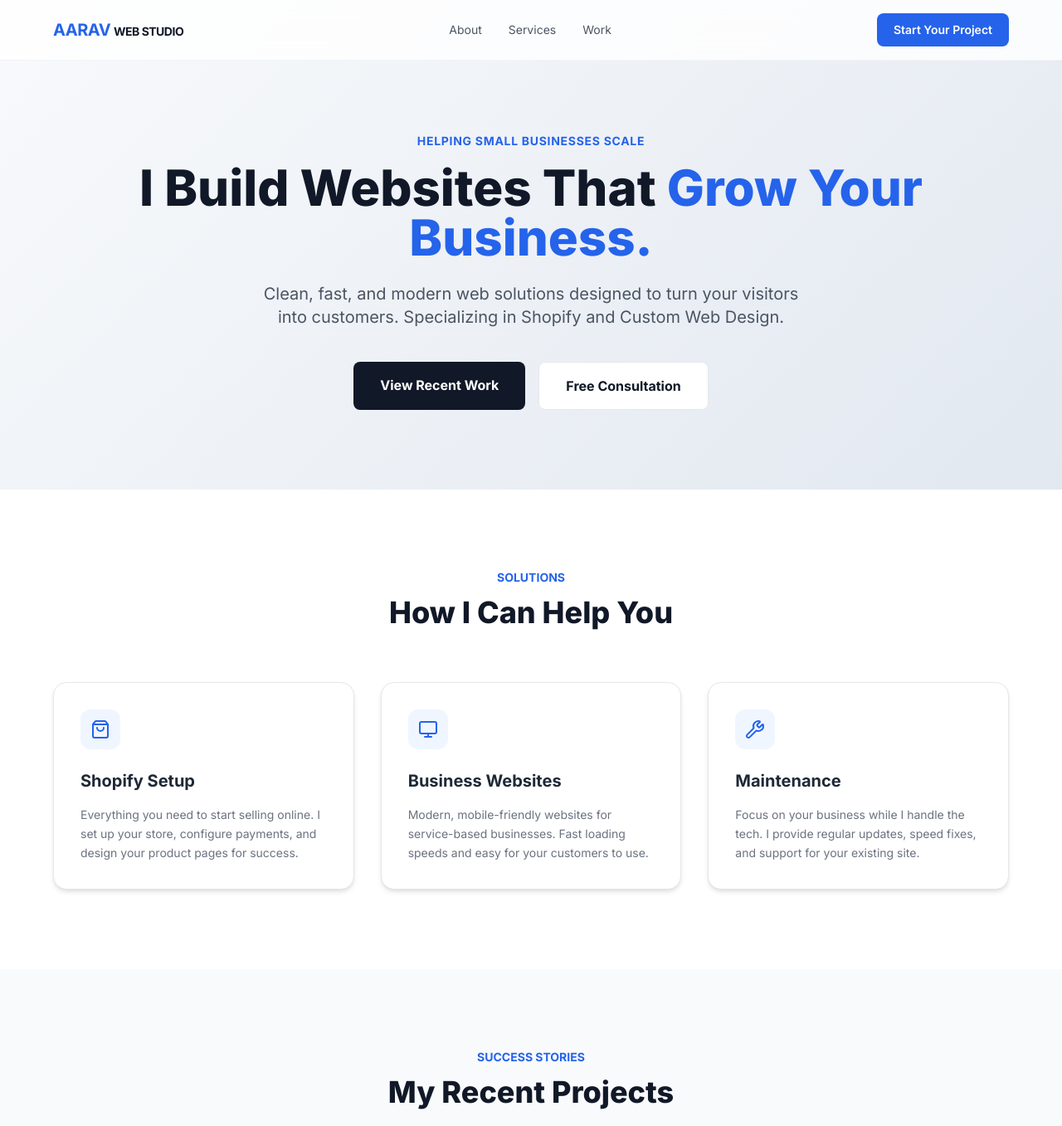
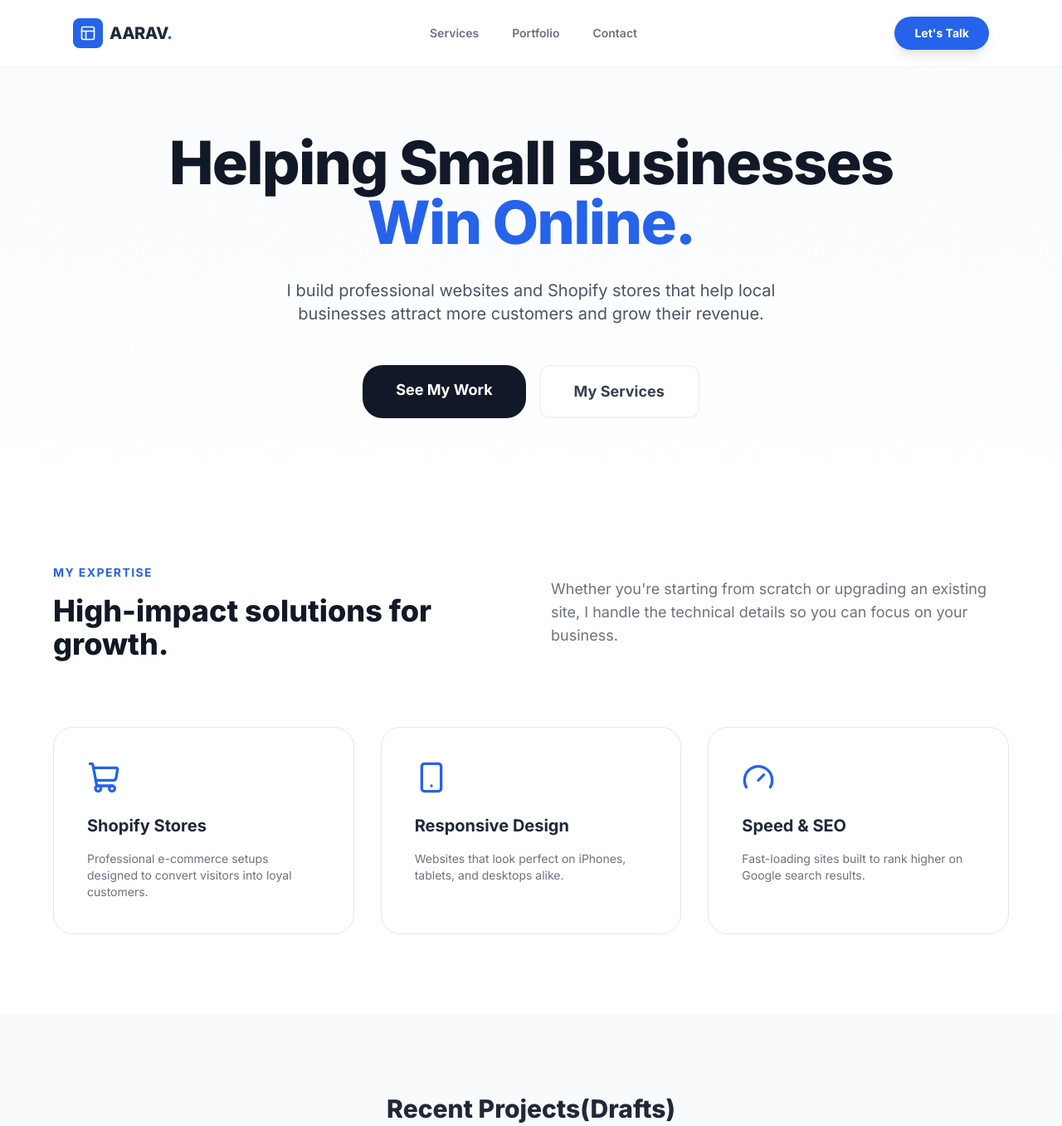
Before and after one commit to 789aarav123-star/Portfolio-1, a plain HTML site: page index.html in a window 1280 px wide. Shown: the top 1357 px of the page at 83% size. Drawn offline with nearby package versions, Linux system fonts and the light colour scheme.

Commit message:
Update index.html

```diff
--- a/index.html
+++ b/index.html
@@ -3,96 +3,108 @@
 <head>
     <meta charset="UTF-8">
     <meta name="viewport" content="width=device-width, initial-scale=1.0">
-    <title>Aarav | Web Developer for Growing Businesses</title>
-    <script src="https://cdn.tailwindcss.com"></script>
+    <title>Aarav | Web Solutions & Shopify for Small Business</title>
+    <link href="https://cdnjs.cloudflare.com/ajax/libs/tailwindcss/2.2.19/tailwind.min.css" rel="stylesheet">
     <script src="https://unpkg.com/lucide@latest"></script>
     <style>
-        @import url('https://fonts.googleapis.com/css2?family=Inter:wght@300;400;600;700;800&display=swap');
+        @import url('https://fonts.googleapis.com/css2?family=Inter:wght@400;600;700;800&display=swap');
 
         body {
             font-family: 'Inter', sans-serif;
-            background-color: #ffffff;
             color: #1f2937;
-            scroll-behavior: smooth;
+            line-height: 1.6;
         }
 
-        .hero-gradient {
-            background: linear-gradient(135deg, #f8fafc 0%, #e2e8f0 100%);
+        .bg-gradient-soft {
+            background: linear-gradient(180deg, #f8fafc 0%, #ffffff 100%);
         }
 
-        .btn-blue {
-            background-color: #2563eb;
-            transition: all 0.3s ease;
+        .brand-blue { color: #2563eb; }
+        .bg-brand-blue { background-color: #2563eb; }
+
+        .card-hover {
+            transition: all 0.3s cubic-bezier(0.4, 0, 0.2, 1);
+            border: 1px solid #e5e7eb;
         }
 
-        .btn-blue:hover {
-            background-color: #1d4ed8;
-            transform: translateY(-1px);
+        .card-hover:hover {
+            transform: translateY(-5px);
+            box-shadow: 0 20px 25px -5px rgba(0, 0, 0, 0.05);
+            border-color: #2563eb;
         }
 
-        .card-shadow {
-            box-shadow: 0 4px 6px -1px rgba(0, 0, 0, 0.1), 0 2px 4px -1px rgba(0, 0, 0, 0.06);
-            border: 1px solid #e5e7eb;
+        .nav-glass {
+            background: rgba(255, 255, 255, 0.9);
+            backdrop-filter: blur(8px);
         }
+
+        html { scroll-behavior: smooth; }
     </style>
 </head>
-<body>
+<body class="bg-white">
 
-    <nav class="fixed top-0 w-full bg-white/80 backdrop-blur-md z-50 py-4 px-6 border-b border-gray-100">
-        <div class="max-w-6xl mx-auto flex justify-between items-center">
-            <div class="text-xl font-bold text-blue-600 tracking-tight">AARAV<span class="text-gray-900 uppercase text-sm ml-1">Web Studio</span></div>
-            <div class="hidden md:flex gap-8 text-sm font-medium text-gray-600">
-                <a href="#about" class="hover:text-blue-600 transition-colors">About</a>
+    <nav class="fixed top-0 w-full z-50 nav-glass border-b border-gray-100">
+        <div class="max-w-6xl mx-auto px-6 h-20 flex justify-between items-center">
+            <div class="flex items-center gap-2">
+                <div class="w-9 h-9 bg-brand-blue rounded-lg flex items-center justify-center">
+                    <i data-lucide="layout" class="text-white w-5 h-5"></i>
+                </div>
+                <span class="text-xl font-extrabold tracking-tight">AARAV<span class="brand-blue">.</span></span>
+            </div>
+
+            <div class="hidden md:flex gap-10 text-sm font-semibold text-gray-500">
                 <a href="#services" class="hover:text-blue-600 transition-colors">Services</a>
-                <a href="#work" class="hover:text-blue-600 transition-colors">Work</a>
+                <a href="#work" class="hover:text-blue-600 transition-colors">Portfolio</a>
+                <a href="#contact" class="hover:text-blue-600 transition-colors">Contact</a>
             </div>
-            <a href="#contact" class="bg-blue-600 text-white px-5 py-2.5 text-sm font-semibold rounded-lg btn-blue">Start Your Project</a>
+
+            <a href="https://wa.me/9779800000000" class="bg-brand-blue text-white px-6 py-2.5 rounded-full text-sm font-bold shadow-lg shadow-blue-500/20 hover:opacity-90 transition-all">
+                Let's Talk
+            </a>
         </div>
     </nav>
 
-    <section id="home" class="hero-gradient pt-40 pb-24 px-6">
-        <div class="max-w-5xl mx-auto text-center">
-            <span class="text-blue-600 font-bold text-sm tracking-wider uppercase mb-4 block">Helping Small Businesses Scale</span>
-            <h1 class="text-4xl md:text-6xl font-extrabold text-gray-900 mb-6 leading-tight">
-                I Build Websites That <span class="text-blue-600">Grow Your Business.</span>
+    <section class="pt-40 pb-20 px-6 bg-gradient-soft">
+        <div class="max-w-4xl mx-auto text-center">
+            <h1 class="text-5xl md:text-7xl font-extrabold text-gray-900 tracking-tight mb-8">
+                Helping Small Businesses <br>
+                <span class="brand-blue">Win Online.</span>
             </h1>
-            <p class="text-gray-600 text-lg md:text-xl max-w-2xl mx-auto mb-10 leading-relaxed">
-                Clean, fast, and modern web solutions designed to turn your visitors into customers. Specializing in Shopify and Custom Web Design.
+            <p class="text-xl text-gray-600 mb-12 max-w-2xl mx-auto font-medium">
+                I build professional websites and Shopify stores that help local businesses attract more customers and grow their revenue.
             </p>
             <div class="flex flex-col sm:flex-row gap-4 justify-center">
-                <a href="#work" class="bg-gray-900 text-white px-8 py-4 rounded-lg font-bold">View Recent Work</a>
-                <a href="#contact" class="bg-white text-gray-900 border border-gray-200 px-8 py-4 rounded-lg font-bold hover:bg-gray-50 transition-all">Free Consultation</a>
+                <a href="#work" class="bg-gray-900 text-white px-10 py-4 rounded-3xl font-bold text-lg hover:bg-gray-800 transition-all">See My Work</a>
+                <a href="#services" class="bg-white text-gray-700 border-2 border-gray-100 px-10 py-4 rounded-xl font-bold text-lg hover:border-blue-600 transition-all">My Services</a>
             </div>
         </div>
     </section>
 
-    <section id="services" class="py-24 px-6 bg-white">
+    <section id="services" class="py-24 px-6">
         <div class="max-w-6xl mx-auto">
-            <div class="text-center mb-16">
-                <h2 class="text-blue-600 font-bold text-sm uppercase mb-3">Solutions</h2>
-                <h3 class="text-3xl md:text-4xl font-extrabold text-gray-900">How I Can Help You</h3>
+            <div class="grid grid-cols-1 md:grid-cols-2 gap-12 items-center mb-20">
+                <div>
+                    <h2 class="text-blue-600 font-bold uppercase tracking-widest text-sm mb-4">My Expertise</h2>
+                    <h3 class="text-4xl font-extrabold text-gray-900">High-impact solutions for growth.</h3>
+                </div>
+                <p class="text-gray-500 text-lg">Whether you're starting from scratch or upgrading an existing site, I handle the technical details so you can focus on your business.</p>
             </div>
+
             <div class="grid grid-cols-1 md:grid-cols-3 gap-8">
-                <div class="p-8 rounded-2xl card-shadow bg-white hover:border-blue-200 transition-all">
-                    <div class="w-12 h-12 bg-blue-50 rounded-xl flex items-center justify-center mb-6">
-                        <i data-lucide="shopping-bag" class="text-blue-600"></i>
-                    </div>
-                    <h4 class="text-xl font-bold mb-4">Shopify Setup</h4>
-                    <p class="text-gray-500 text-sm leading-relaxed">Everything you need to start selling online. I set up your store, configure payments, and design your product pages for success.</p>
+                <div class="p-10 rounded-3xl card-hover bg-white">
+                    <i data-lucide="shopping-cart" class="text-blue-600 w-10 h-10 mb-6"></i>
+                    <h4 class="text-xl font-bold mb-4">Shopify Stores</h4>
+                    <p class="text-gray-500 text-sm">Professional e-commerce setups designed to convert visitors into loyal customers.</p>
                 </div>
-                <div class="p-8 rounded-2xl card-shadow bg-white hover:border-blue-200 transition-all">
-                    <div class="w-12 h-12 bg-blue-50 rounded-xl flex items-center justify-center mb-6">
-                        <i data-lucide="monitor" class="text-blue-600"></i>
-                    </div>
-                    <h4 class="text-xl font-bold mb-4">Business Websites</h4>
-                    <p class="text-gray-500 text-sm leading-relaxed">Modern, mobile-friendly websites for service-based businesses. Fast loading speeds and easy for your customers to use.</p>
+                <div class="p-10 rounded-3xl card-hover bg-white">
+                    <i data-lucide="smartphone" class="text-blue-600 w-10 h-10 mb-6"></i>
+                    <h4 class="text-xl font-bold mb-4">Responsive Design</h4>
+                    <p class="text-gray-500 text-sm">Websites that look perfect on iPhones, tablets, and desktops alike.</p>
                 </div>
-                <div class="p-8 rounded-2xl card-shadow bg-white hover:border-blue-200 transition-all">
-                    <div class="w-12 h-12 bg-blue-50 rounded-xl flex items-center justify-center mb-6">
-                        <i data-lucide="wrench" class="text-blue-600"></i>
-                    </div>
-                    <h4 class="text-xl font-bold mb-4">Maintenance</h4>
-                    <p class="text-gray-500 text-sm leading-relaxed">Focus on your business while I handle the tech. I provide regular updates, speed fixes, and support for your existing site.</p>
+                <div class="p-10 rounded-3xl card-hover bg-white">
+                    <i data-lucide="gauge" class="text-blue-600 w-10 h-10 mb-6"></i>
+                    <h4 class="text-xl font-bold mb-4">Speed & SEO</h4>
+                    <p class="text-gray-500 text-sm">Fast-loading sites built to rank higher on Google search results.</p>
                 </div>
             </div>
         </div>
@@ -100,65 +112,45 @@
 
     <section id="work" class="py-24 px-6 bg-gray-50">
         <div class="max-w-6xl mx-auto">
-            <div class="mb-16">
-                <h2 class="text-blue-600 font-bold text-sm uppercase mb-3 text-center">Success Stories</h2>
-                <h3 class="text-3xl md:text-4xl font-extrabold text-gray-900 text-center">My Recent Projects</h3>
+            <div class="text-center mb-16">
+                <h3 class="text-3xl font-extrabold">Recent Projects(Drafts)</h3>
             </div>
             <div class="grid grid-cols-1 md:grid-cols-2 gap-10">
-                <div class="bg-white rounded-2xl overflow-hidden card-shadow group">
-                    <div class="h-64 bg-gray-200 relative overflow-hidden">
-                        <img src="https://images.unsplash.com/photo-1541339907198-e08756ebafe3?auto=format&fit=crop&q=80&w=800" class="w-full h-full object-cover group-hover:scale-105 transition-transform duration-500">
+                <div class="bg-white rounded-3xl overflow-hidden shadow-sm border border-gray-100 group">
+                    <div class="h-64 bg-gray-200 overflow-hidden">
+                        <img src="https://images.unsplash.com/photo-1614164185128-e4ec99c436d7?auto=format&fit=crop&q=80&w=800" class="w-full h-full object-cover group-hover:scale-105 transition-transform">
                     </div>
                     <div class="p-8">
-                        <h4 class="text-2xl font-bold mb-2 text-gray-900">Horologix Watch Store</h4>
-                        <p class="text-gray-600 mb-6 text-sm">A full Shopify setup for a local retailer, increasing their monthly sales by 40%.</p>
-                        <div class="flex gap-2">
-                            <span class="bg-blue-50 text-blue-700 text-[10px] font-bold px-3 py-1 rounded-full uppercase">Shopify</span>
-                            <span class="bg-green-50 text-green-700 text-[10px] font-bold px-3 py-1 rounded-full uppercase">E-commerce</span>
-                        </div>
+                        <h4 class="text-2xl font-bold mb-3">Horologix Watches</h4>
+                        <p class="text-gray-500 mb-6">Custom Shopify store for a premium watch retailer, optimized for mobile sales.</p>
+                        <span class="inline-block bg-blue-50 text-blue-700 text-xs font-bold px-4 py-1.5 rounded-full uppercase">E-Commerce</span>
                     </div>
                 </div>
-                <div class="bg-white rounded-2xl overflow-hidden card-shadow group">
-                    <div class="h-64 bg-gray-200 relative overflow-hidden">
-                        <img src="https://images.unsplash.com/photo-1497366216548-37526070297c?auto=format&fit=crop&q=80&w=800" class="w-full h-full object-cover group-hover:scale-105 transition-transform duration-500">
+                <div class="bg-white rounded-3xl overflow-hidden shadow-sm border border-gray-100 group">
+                    <div class="h-64 bg-gray-200 overflow-hidden">
+                        <img src="https://images.unsplash.com/photo-1497215728101-856f4ea42174?auto=format&fit=crop&q=80&w=800" class="w-full h-full object-cover group-hover:scale-105 transition-transform">
                     </div>
                     <div class="p-8">
-                        <h4 class="text-2xl font-bold mb-2 text-gray-900">Consultancy Landing Page</h4>
-                        <p class="text-gray-600 mb-6 text-sm">A fast-loading business website designed to capture leads and showcase services professionally.</p>
-                        <div class="flex gap-2">
-                            <span class="bg-blue-50 text-blue-700 text-[10px] font-bold px-3 py-1 rounded-full uppercase">Custom Code</span>
-                            <span class="bg-gray-50 text-gray-700 text-[10px] font-bold px-3 py-1 rounded-full uppercase">Landing Page</span>
-                        </div>
+                        <h4 class="text-2xl font-bold mb-3">Modern Corporate</h4>
+                        <p class="text-gray-500 mb-6">A clean, professional landing page for a local service-based business.</p>
+                        <span class="inline-block bg-blue-50 text-blue-700 text-xs font-bold px-4 py-1.5 rounded-full uppercase">Web Design</span>
                     </div>
                 </div>
             </div>
         </div>
     </section>
 
-    <section id="contact" class="py-24 px-6 bg-white">
-        <div class="max-w-4xl mx-auto text-center">
-            <h3 class="text-4xl font-extrabold text-gray-900 mb-6">Let's Build Something Together</h3>
-            <p class="text-gray-600 mb-10 text-lg">Ready to grow your online presence? I'm available for new projects and consultations.</p>
-
-            <div class="grid grid-cols-1 md:grid-cols-2 gap-6 text-left mb-12">
-                <div class="p-6 bg-blue-50 rounded-xl flex items-center gap-5">
-                    <i data-lucide="mail" class="text-blue-600"></i>
-                    <div>
-                        <p class="text-xs text-gray-500 font-bold uppercase">Email</p>
-                        <p class="font-bold">aarav@example.com</p>
-                    </div>
-                </div>
-                <div class="p-6 bg-green-50 rounded-xl flex items-center gap-5">
-                    <i data-lucide="message-circle" class="text-green-600"></i>
-                    <div>
-                        <p class="text-xs text-gray-500 font-bold uppercase">WhatsApp</p>
-                        <p class="font-bold">+977 98XXXXXXXX</p>
-                    </div>
-                </div>
+    <section id="contact" class="py-24 px-6">
+        <div class="max-w-3xl mx-auto bg-gray-900 rounded-[40px] p-12 md:p-20 text-center text-white shadow-2xl">
+            <h3 class="text-3xl md:text-5xl font-extrabold mb-8">Ready to grow?</h3>
+            <p class="text-gray-400 text-lg mb-12">I am currently available for new projects. Let's build something great for your business.</p>
+            <div class="flex flex-col md:flex-row gap-6 justify-center items-center">
+                <a href="mailto:789aarav123@gmail.com" class="text-xl font-bold hover:text-blue-400 transition-colors underline">789aarav123@gmail.com</a>
+                <span class="hidden md:block text-gray-700">|</span>
+                <a href="https://wa.me/9779807732560" class="text-xl font-bold hover:text-green-400 transition-colors">+977 9807732560</a>
             </div>
-
-            <p class="text-gray-400 text-xs uppercase tracking-widest mt-12">© 2026 Aarav | Web Solutions for Small Businesses</p>
         </div>
+        <p class="text-center mt-16 text-gray-400 text-sm font-medium uppercase tracking-[0.3em]">© 2026 Aarav | Professional Web Solutions</p>
     </section>
 
     <script>
```
